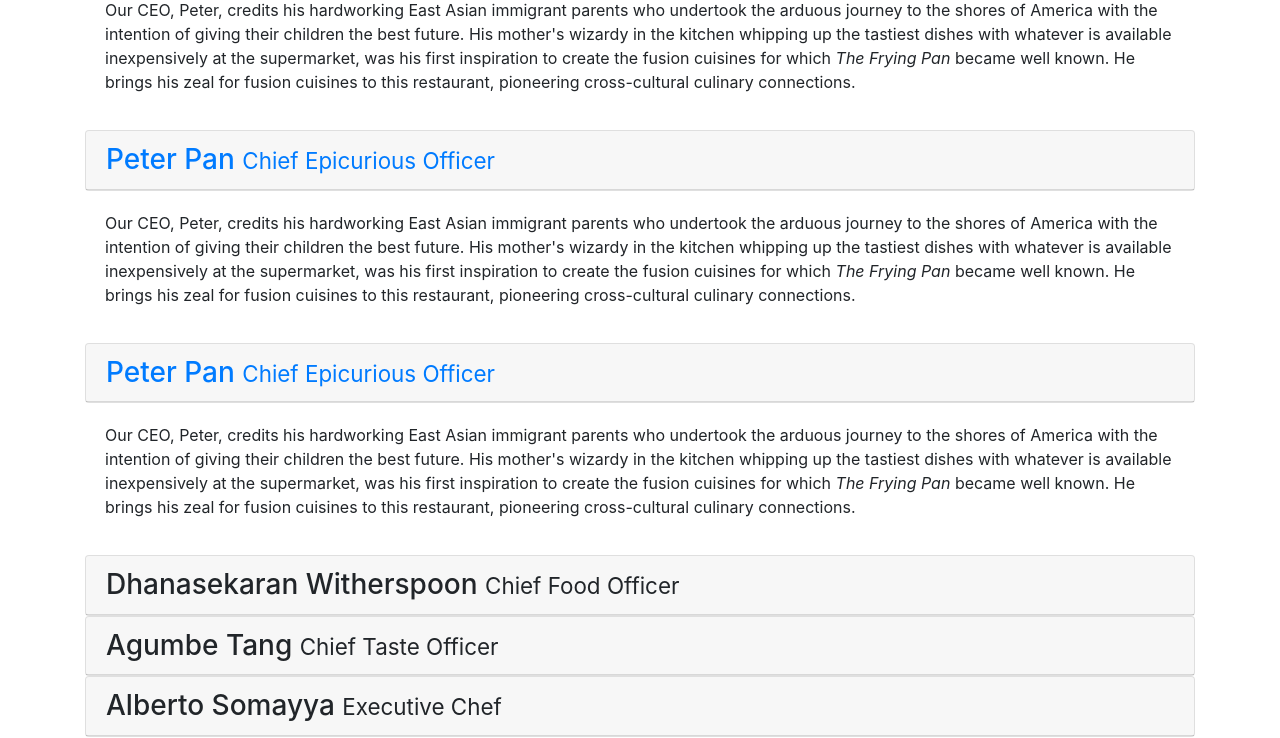
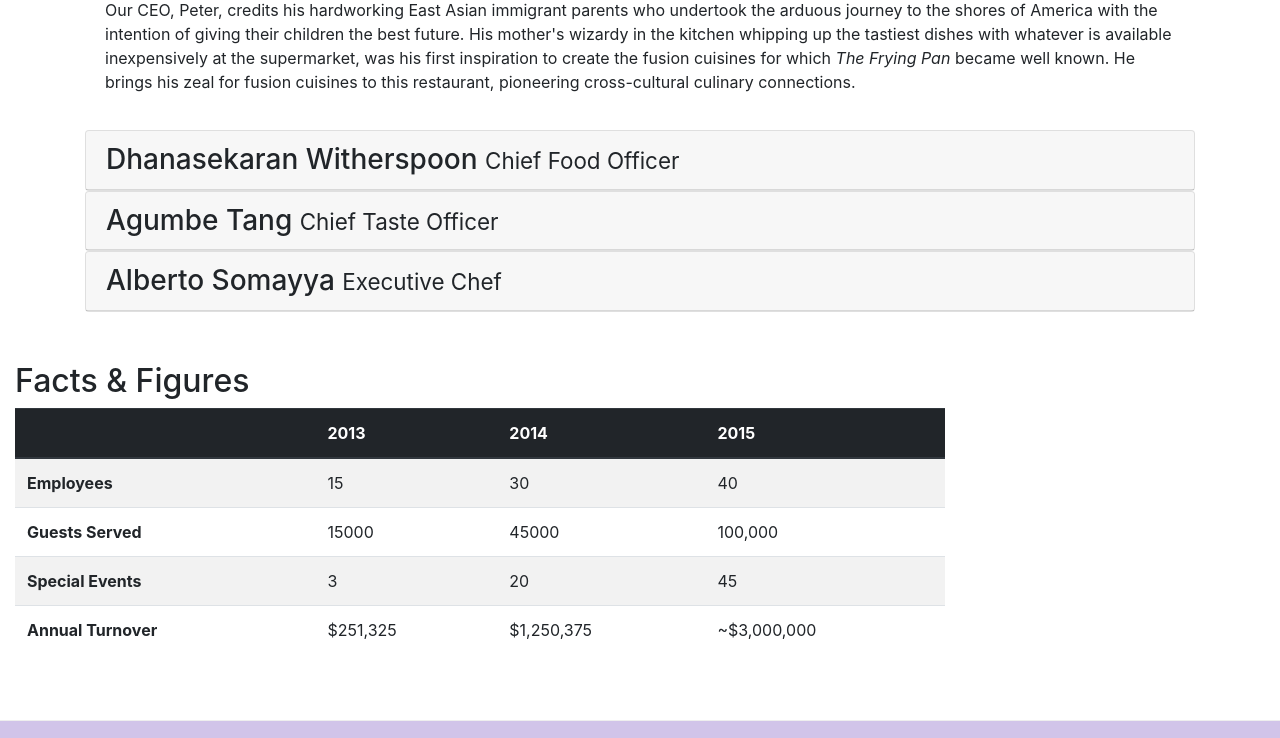
Before and after one commit to emreavcia/bootstrap-4-coursera-assignment, a website: page aboutus.html in a window 1280 px wide. Shown: the part 1000-1738 px from the top of the page. Drawn offline with nearby package versions, Linux system fonts and the light colour scheme.

Commit message:
accordion is modified

```diff
--- a/aboutus.html
+++ b/aboutus.html
@@ -127,33 +127,6 @@
                             <p class="d-none d-sm-block">Our CEO, Peter, credits his hardworking East Asian immigrant parents who undertook the arduous journey to the shores of America with the intention of giving their children the best future. His mother's wizardy in the kitchen whipping up the tastiest dishes with whatever is available inexpensively at the supermarket, was his first inspiration to create the fusion cuisines for which <em>The Frying Pan</em> became well known. He brings his zeal for fusion cuisines to this restaurant, pioneering cross-cultural culinary connections.</p>
                         </div>
                     </div>
-                    <div class="card">
-                        <div class="card-header" role="tab" id="peterhead">
-                            <h3 class="mb-0">
-                                <a href="" data-toggle="collapse" data-target="#peter">
-                                Peter Pan <small>Chief Epicurious Officer</small></h3>
-                                </a>
-                        </div>
-                    </div>
-                    <div role="tabpanel" class="collapse show" id="peter" data-parent="accordion">
-                        <div class="card-body">
-                            <p class="d-none d-sm-block">Our CEO, Peter, credits his hardworking East Asian immigrant parents who undertook the arduous journey to the shores of America with the intention of giving their children the best future. His mother's wizardy in the kitchen whipping up the tastiest dishes with whatever is available inexpensively at the supermarket, was his first inspiration to create the fusion cuisines for which <em>The Frying Pan</em> became well known. He brings his zeal for fusion cuisines to this restaurant, pioneering cross-cultural culinary connections.</p>
-                        </div>
-                    </div>
-                    <div class="card">
-                        <div class="card-header" role="tab" id="peterhead">
-                            <h3 class="mb-0">
-                                <a href="" data-toggle="collapse" data-target="#peter">
-                                Peter Pan <small>Chief Epicurious Officer</small></h3>
-                                </a>
-                        </div>
-                    </div>
-                    <div role="tabpanel" class="collapse show" id="peter" data-parent="accordion">
-                        <div class="card-body">
-                            <p class="d-none d-sm-block">Our CEO, Peter, credits his hardworking East Asian immigrant parents who undertook the arduous journey to the shores of America with the intention of giving their children the best future. His mother's wizardy in the kitchen whipping up the tastiest dishes with whatever is available inexpensively at the supermarket, was his first inspiration to create the fusion cuisines for which <em>The Frying Pan</em> became well known. He brings his zeal for fusion cuisines to this restaurant, pioneering cross-cultural culinary connections.</p>
-                        </div>
-                    </div>
-
                     <div class="card">
                         <div class="card-header" role="tab" id="dannyhead">
                         <h3 class="mb-0">
```
Also changed, not shown: index.html (+1 -2 lines).
